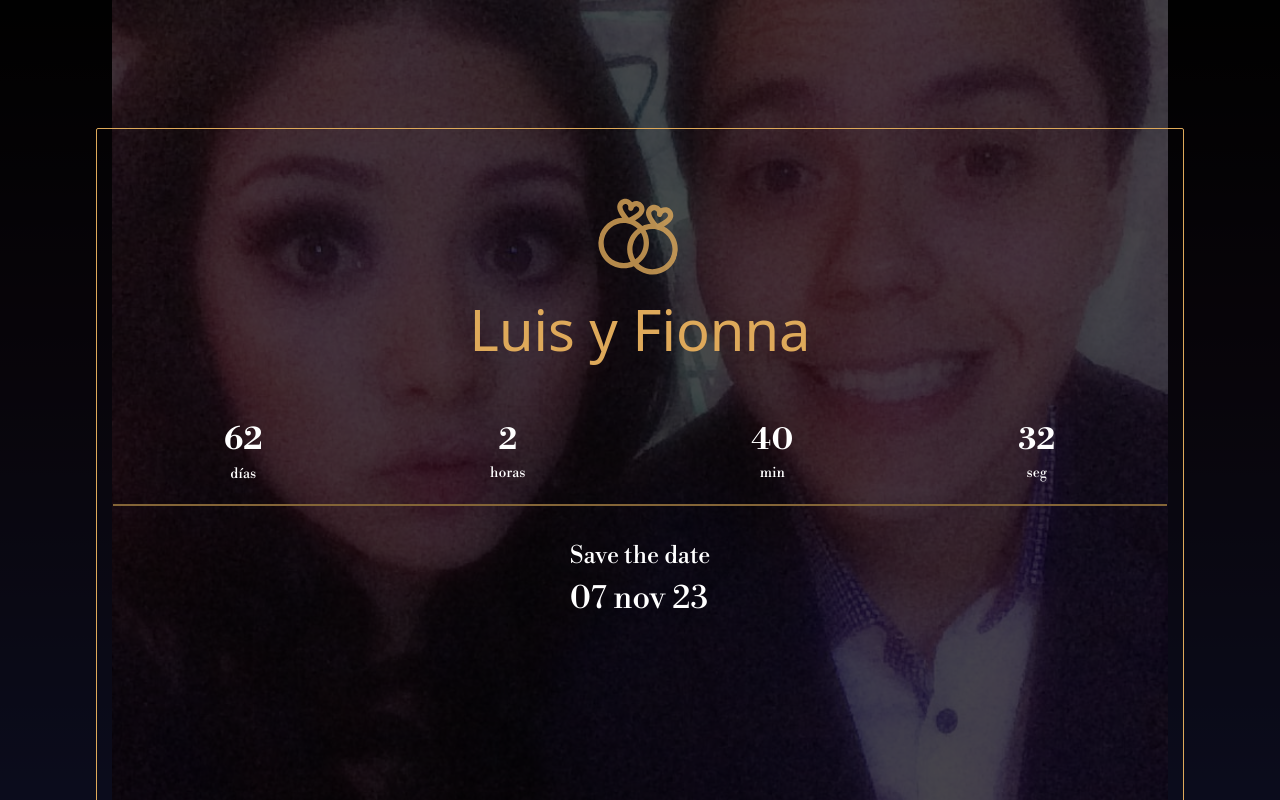
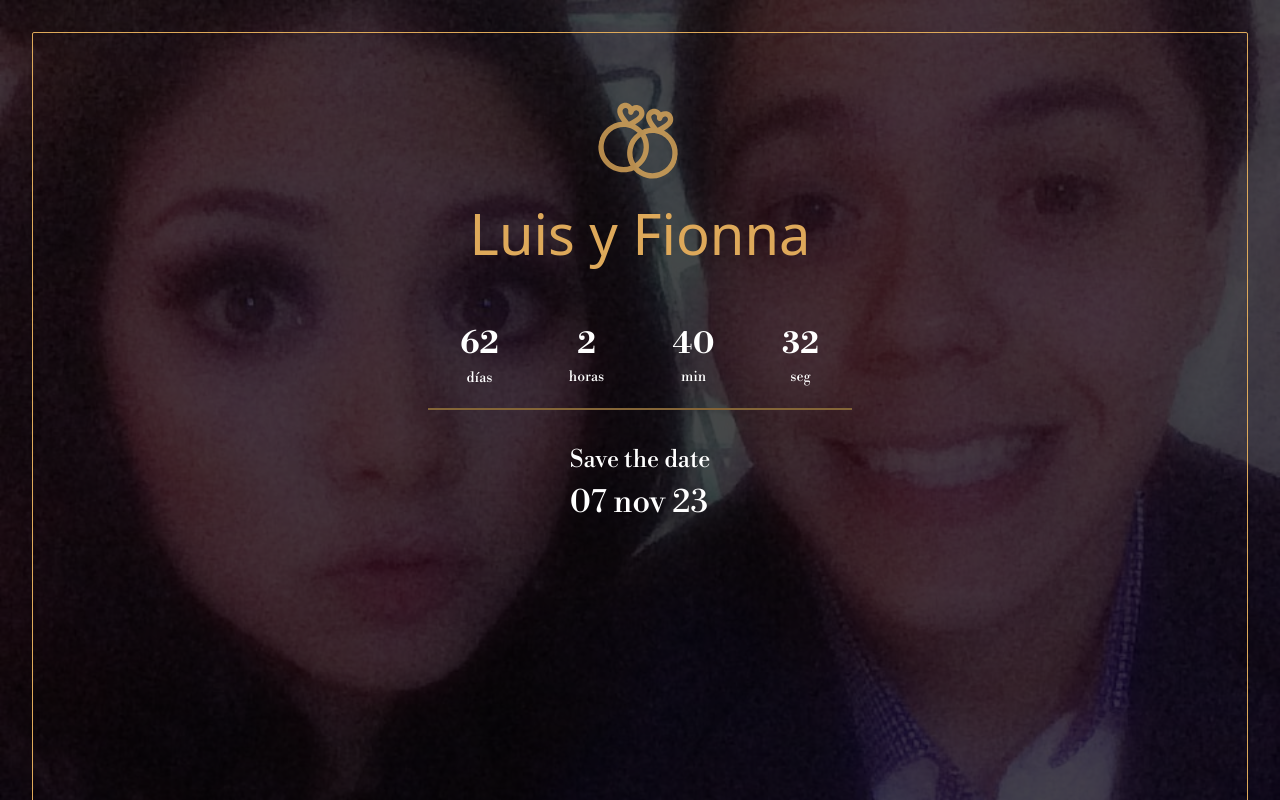
Before and after one commit to Lariicsa/fiohny, a Vue app: page / in a window 1280 px wide. Shown: the top 800 px of the page. Built offline with nearby package versions, Linux system fonts and the light colour scheme; a web font is replaced by a local one.

Commit message:
Update UI and add og

```diff
--- a/public/index.html
+++ b/public/index.html
@@ -14,6 +14,14 @@
 		<link
 			href="https://fonts.googleapis.com/css2?family=Libre+Bodoni:wght@400;700&family=MonteCarlo&display=swap"
 			rel="stylesheet" />
+		<meta property="og:title" content="Nos casamos" />
+		<meta property="og:site_name" content="Fionna y Luis" />
+		<meta property="og:url" content=https://fionnayluis.com>
+		<meta
+			property="og:description"
+			content="Te invitamos a celebrar este momento lleno de amor" />
+		<meta property="og:type" content="profile" />
+		<meta property="og:image" content=https://fionnayluis.com/casual.jpg>
 		<title><%= htmlWebpackPlugin.options.title %></title>
 	</head>
 	<body>
--- a/src/App.vue
+++ b/src/App.vue
@@ -23,8 +23,8 @@
 					class="text-[#DEA95A] text-[56px] w-auto mx-auto mt-4 font-monte-carlo text-center leading-[72px]">
 					Luis y Fionna
 				</h1>
-				<div class="p-4 mt-8">
-					<Countdown class="grid grid-cols-4 gap-1 mx-auto"></Countdown>
+				<div class="block p-4 mt-8 w-full md:w-[456px] mx-auto">
+					<Countdown class="grid grid-cols-4 gap-1 mx-auto "></Countdown>
 					<hr
 						class="h-[1px] w-full bg-transparent border-b border-[#846537] my-4" />
 				</div>
--- a/src/components/Bg.vue
+++ b/src/components/Bg.vue
@@ -2,10 +2,10 @@
 
 <template>
 	<div
-		class="relative flex flex-col w-full h-full min-h-screen bg-contain bg-top bg-no-repeat"
+		class="relative flex flex-col w-full h-full min-h-screen bg-contain md:bg-cover bg-top bg-no-repeat"
 		:style="`background-image: url(${coverImage})`">
 		<div
-			class="relative flex flex-col p-[16px] absolute min-h-screen flex w-full h-full bg-[rgba(0,0,0,0.7)] lg:px-24 lg:py-32">
+			class="relative flex flex-col p-[16px] absolute min-h-screen flex w-full h-full bg-[rgba(0,0,0,0.7)] lg:p-8">
 			<div
 				class="relative flex flex-col border border-[#dea95a] w-full h-full rounded-sm min-h-screen">
 				<slot name="containter"></slot>
```
Also changed, not shown: public/casual.jpg (added).
